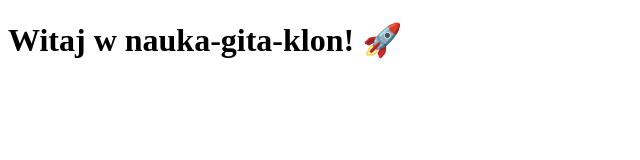
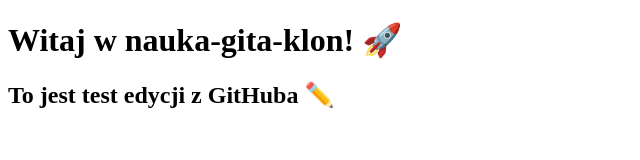
Before and after one commit to Rafal00005/nauka-gita-klon, a plain HTML site: page index.html in a window 1280 px wide. Shown: the whole page, without its empty margins (0-640 px from the left). Drawn offline with Linux system fonts and the light colour scheme.

Commit message:
Update index.html
Edytowano index.html przez GitHub

```diff
--- a/index.html
+++ b/index.html
@@ -6,5 +6,6 @@
   </head>
   <body>
     <h1>Witaj w nauka-gita-klon! 🚀</h1>
+    <h2>To jest test edycji z GitHuba ✏️</h2>
   </body>
 </html>
```
